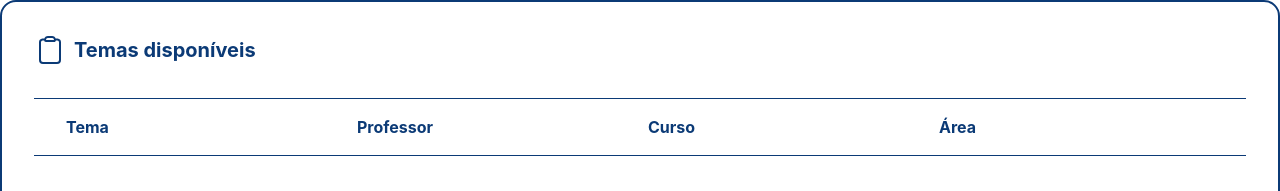
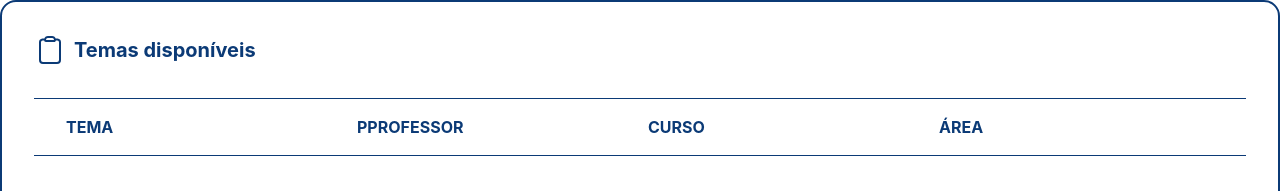
Before and after one commit to MarcioDzn/extensao2-frontend, a React (Vite) app in the folder extensao2-front/: page /teste in a window 1280 px wide. Shown: the top 191 px of the page. Built offline with nearby package versions, Linux system fonts and the light colour scheme.

Commit message:
refactor: set column titles to upper

```diff
--- a/extensao2-front/src/componentes/cards/TemaList.tsx
+++ b/extensao2-front/src/componentes/cards/TemaList.tsx
@@ -14,7 +14,7 @@ type Props = {
 
 export default function TemaList({ temas }: Props) {
     return (
-        <div className="p-8 rounded-2xl border-2 border-primary">
+        <div className="p-8 rounded-2xl border-2 border-primary text-md">
             <div className="flex items-center gap-2 mb-8">
                 <svg xmlns="http://www.w3.org/2000/svg" fill="none" viewBox="0 0 24 24" strokeWidth={1.5} stroke="currentColor" className="size-8 text-primary">
                     <path strokeLinecap="round" strokeLinejoin="round" d="M15.666 3.888A2.25 2.25 0 0 0 13.5 2.25h-3c-1.03 0-1.9.693-2.166 1.638m7.332 0c.055.194.084.4.084.612v0a.75.75 0 0 1-.75.75H9a.75.75 0 0 1-.75-.75v0c0-.212.03-.418.084-.612m7.332 0c.646.049 1.288.11 1.927.184 1.1.128 1.907 1.077 1.907 2.185V19.5a2.25 2.25 0 0 1-2.25 2.25H6.75A2.25 2.25 0 0 1 4.5 19.5V6.257c0-1.108.806-2.057 1.907-2.185a48.208 48.208 0 0 1 1.927-.184" />
@@ -28,10 +28,10 @@ export default function TemaList({ temas }: Props) {
             <div className="w-full h-px bg-primary"/>
 
             <div className="grid grid-cols-4 gap-4 px-8 py-4 font-bold text-primary">
-                <span>Tema</span>
-                <span>Professor</span>
-                <span>Curso</span>
-                <span>Área</span>
+                <span>TEMA</span>
+                <span>PPROFESSOR</span>
+                <span>CURSO</span>
+                <span>ÁREA</span>
             </div>
 
             <div className="w-full h-px bg-primary"/>
```
